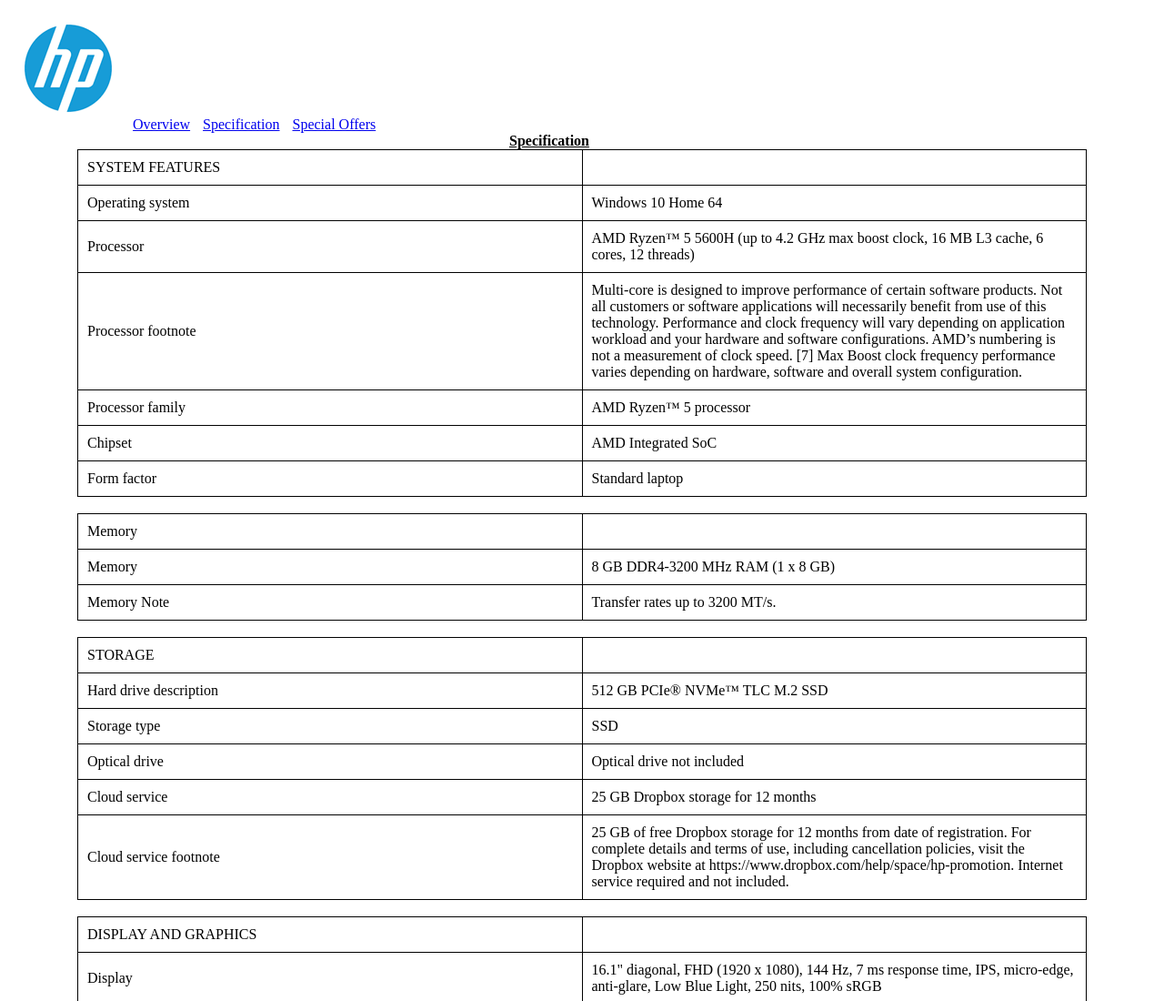
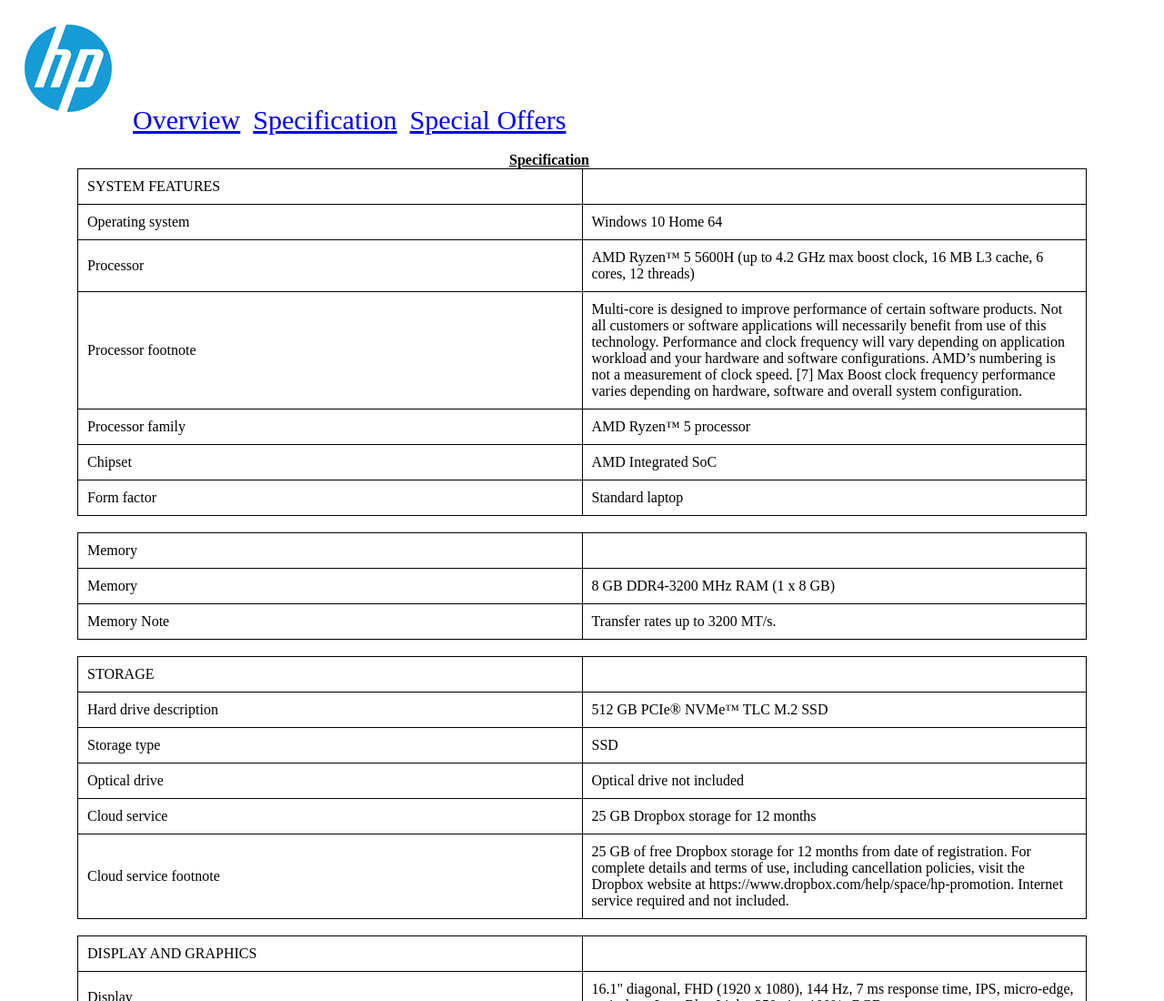
Before and after one commit to bridgecrew-perf6/DesignStudent_StaticWeb_Deploy, a plain HTML site: page page3.html in a window 1280 px wide. Shown: the top 1100 px of the page at 91% size. Drawn offline with Linux system fonts and the light colour scheme.

Commit message:
minor change

```diff
--- a/page3.html
+++ b/page3.html
@@ -29,10 +29,11 @@ table#demotable caption {
     <body>
         <header>
             <a href="index.html"><img src="logo/hp_logo.png"></a>
-            <a href="page2.html">Overview</a>
-            <a href="page3.html" style="padding-left:10px;">Specification</a>
-            <a href="page4.html" style="padding-left:10px">Special Offers</a>
+            <a href="page2.html" style="font-size: 30px;">Overview</a>
+            <a href="page3.html" style="padding-left:10px; font-size: 30px;">Specification</a>
+            <a href="page4.html" style="padding-left:10px; font-size: 30px;">Special Offers</a>
         </header>
+        <br>
         <div class="container">
             <div class="row">
                 <div class="col-5">
```
Also changed, not shown: index.html (+4 -5 lines), page2.html (+1 -0 lines), page4.html (+4 -4 lines).
